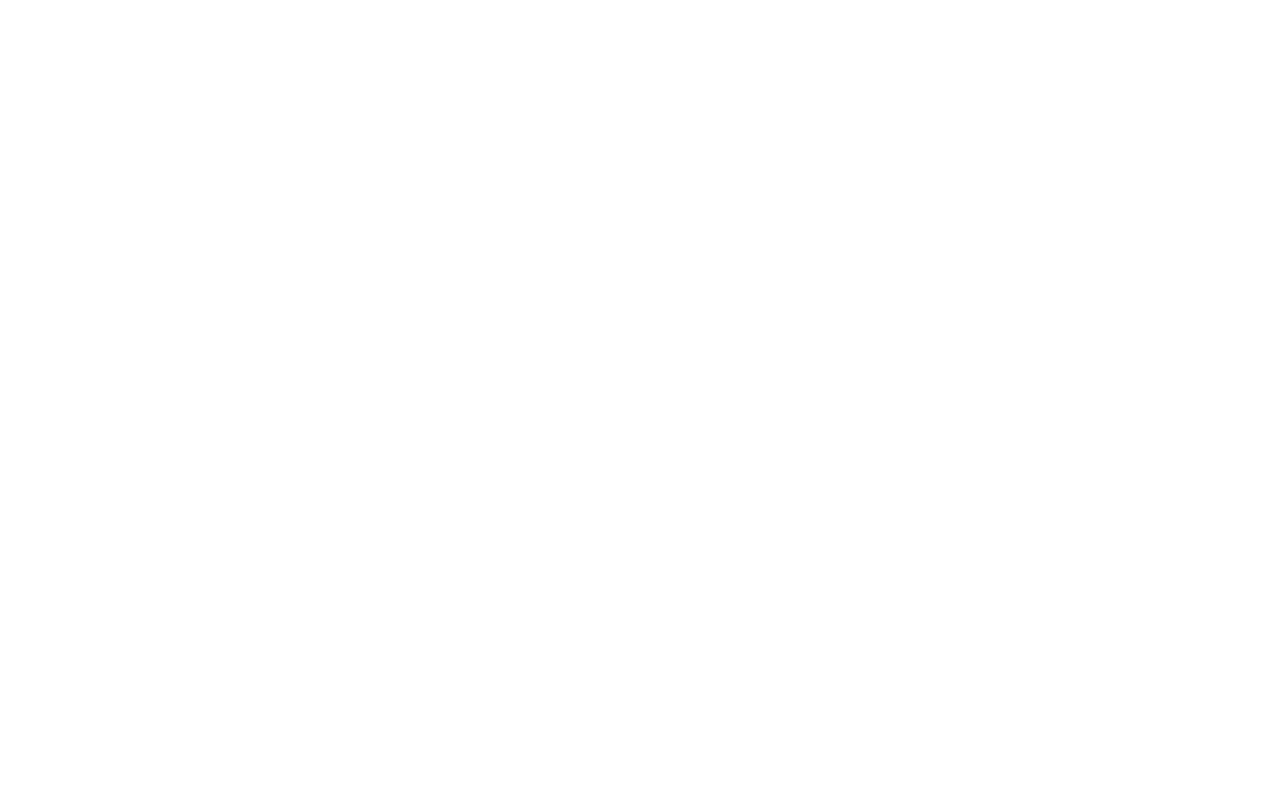
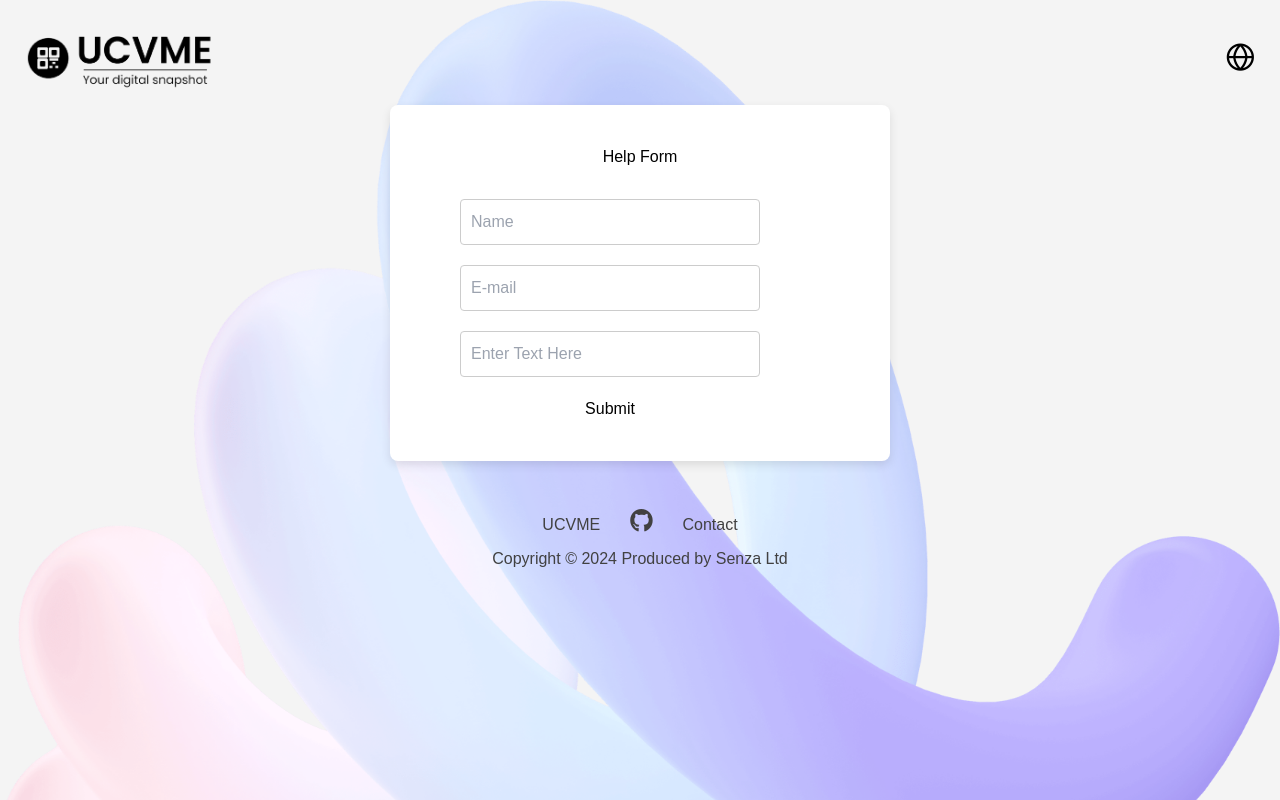
Before and after one commit to SENZAGlobalClassroom/UCVME, a Vue app in the folder app/view/: page /help in a window 1280 px wide. Before the commit this address had no page. Built offline with nearby package versions, Linux system fonts and the light colour scheme; a web font is replaced by a local one.

Commit message:
20% Help Form Done

```diff
--- /dev/null
+++ b/app/view/src/components/HelpForm.vue
@@ -0,0 +1,74 @@
+<template>
+    <div class="helpForm">
+      <h2>Help Form</h2>
+      <form @submit.prevent="onSubmit">
+        <div class="form-group">
+          <input type="text" v-model="name" placeholder="Name" required>
+        </div>
+        <div class="form-group">
+          <input type="email" v-model="email" placeholder="E-mail" required>
+        </div>
+        <div class="form-group">
+          <input type="description" v-model="description" placeholder="Enter Text Here" required>
+        </div>
+      <button class="submitHelpForm">Submit</button>
+
+      </form>
+    </div>
+
+</template>
+
+<script setup>
+    import { ref } from 'vue';
+
+    const name = ref('');
+    const email = ref('');
+
+    const onSubmit = () => {
+        console.log({
+            name: name.value,
+            email: email.value,
+        });
+    };
+</script>
+
+<style scoped>
+
+.helpForm {
+    background: #ffffff;
+    padding: 40px;
+    border-radius: 8px;
+    box-shadow: 0 4px 10px rgba(0, 0, 0, 0.1);
+    width: 100%;
+    max-width: none;
+    box-sizing: border-box;max-width: 500px;
+    box-sizing: border-box;
+    }
+
+    h2 {
+    text-align: center;
+    margin-bottom: 30px;
+    }
+
+    .form-group {
+    margin-bottom: 20px;
+    padding: 0 30px;
+    }
+
+    .form-group input {
+    width: calc(100% - 60px);
+    padding: 10px;
+    border: 1px solid #ccc;
+    border-radius: 4px;
+    }
+
+    button {
+    width: calc(100% - 60px);
+    }
+
+    .centered {
+    display: flex;
+    flex-direction: column;
+    align-items: center;
+  }
+</style>
--- a/app/view/src/router/index.js
+++ b/app/view/src/router/index.js
@@ -5,6 +5,7 @@
 import CVProcessCompleteView from '../views/CVProcessCompleteView.vue'
 import CV from '../views/CVView.vue'
 import WalletView from '../views/WalletView.vue'
+import HelpView from '@/views/HelpView.vue'
 
 const router = createRouter({
   history: createWebHistory(import.meta.env.BASE_URL),
@@ -44,6 +45,11 @@
       name: 'WalletView',
       component: WalletView
     },
+    {
+      path: '/help',
+      name: 'HelpView',
+      component: HelpView
+    },
     // {
     //   path: '/about',
     //   name: 'about',
--- a/app/view/src/views/HelpView.vue
+++ b/app/view/src/views/HelpView.vue
@@ -0,0 +1,127 @@
+<template>
+    <head>
+      <title>Help Centre</title>
+    </head>
+    <div class="gray-background">
+      <TopBarFT></TopBarFT>
+        <div class="helpForm centered">
+            <HelpForm @submit="handleHelpForm" />
+        </div>
+    <Footer></Footer>
+    </div>
+</template>
+
+
+<script>
+  import HelpForm from '@/components/HelpForm.vue';
+
+  import { ref } from 'vue';
+  import { useRouter } from 'vue-router';
+
+  export default {
+    components: {
+      HelpForm
+    },
+    setup() {
+      const router = useRouter();
+
+      const sendDataToDatabase = () => {
+        // Send data here @jia
+      };
+
+      const completeHelpForm = async () => {
+        try {
+          await sendDataToDatabase();
+          // Redirect to HelpForm.vue page after data is sent
+          router.push({ name: 'HelpView' });
+        } catch (error) {
+          console.error('Error while completing Help Form:', error);
+        }
+      };
+
+      const name = ref("");
+      const updateName = (value) => {
+        name.value = value;
+        console.log(name.value);
+      };
+      const email = ref("");
+      const updateEmail = (value) => {
+        email.value = value;
+        console.log(email.value);
+      };
+
+      return {
+        name,
+        email,
+        updateName
+      }
+    },
+  }
+</script>
+
+<style scoped>
+  .gray-background {
+    padding: 1rem;
+    background-color: #ededed98;
+    background-image: url('@/assets/Pastel_10.png');
+    background-size: cover;
+    background-repeat: no-repeat;
+    min-height: 100vh;
+  }
+
+  .centered {
+    display: flex;
+    flex-direction: column;
+    align-items: center;
+  }
+
+  .space {
+    padding: 1rem;
+  }
+
+  .buttons {
+    display: flex;
+    justify-content: space-between;
+  }
+
+  :deep .p-stepper .p-stepper-panels {
+    width: 100dvh;
+    margin-top: 1rem;
+    background-color: rgba(255, 255, 255, 0.703);
+    border-radius: 30px;
+  }
+
+  .p-button {
+    background-image: linear-gradient(to right, #B993D6 0%, #8CA6DB 51%, #B993D6 100%);
+    margin: 10px;
+    padding: 15px 35px;
+    background-size: 200% auto;
+    color: white;
+    border-radius: 50px;
+  }
+
+
+  @media only screen and (max-width: 1200px) {
+    .p-stepper .p-stepper-panels {
+      width: 75%;
+      padding: 1rem;
+    }
+  }
+
+  @media only screen and (max-width: 768px) {
+    :deep .p-stepper .p-stepper-panels {
+      width: 100%;
+      padding: 1rem;
+    }
+
+
+    .p-button {
+      margin: 5px;
+      padding: 15px 15px;
+    }
+
+    .centered {
+      align-items: normal;
+    }
+  }
+</style>
```
Also changed, not shown: app/view/src/views/CVProcessView.vue (line endings or trailing spaces).
